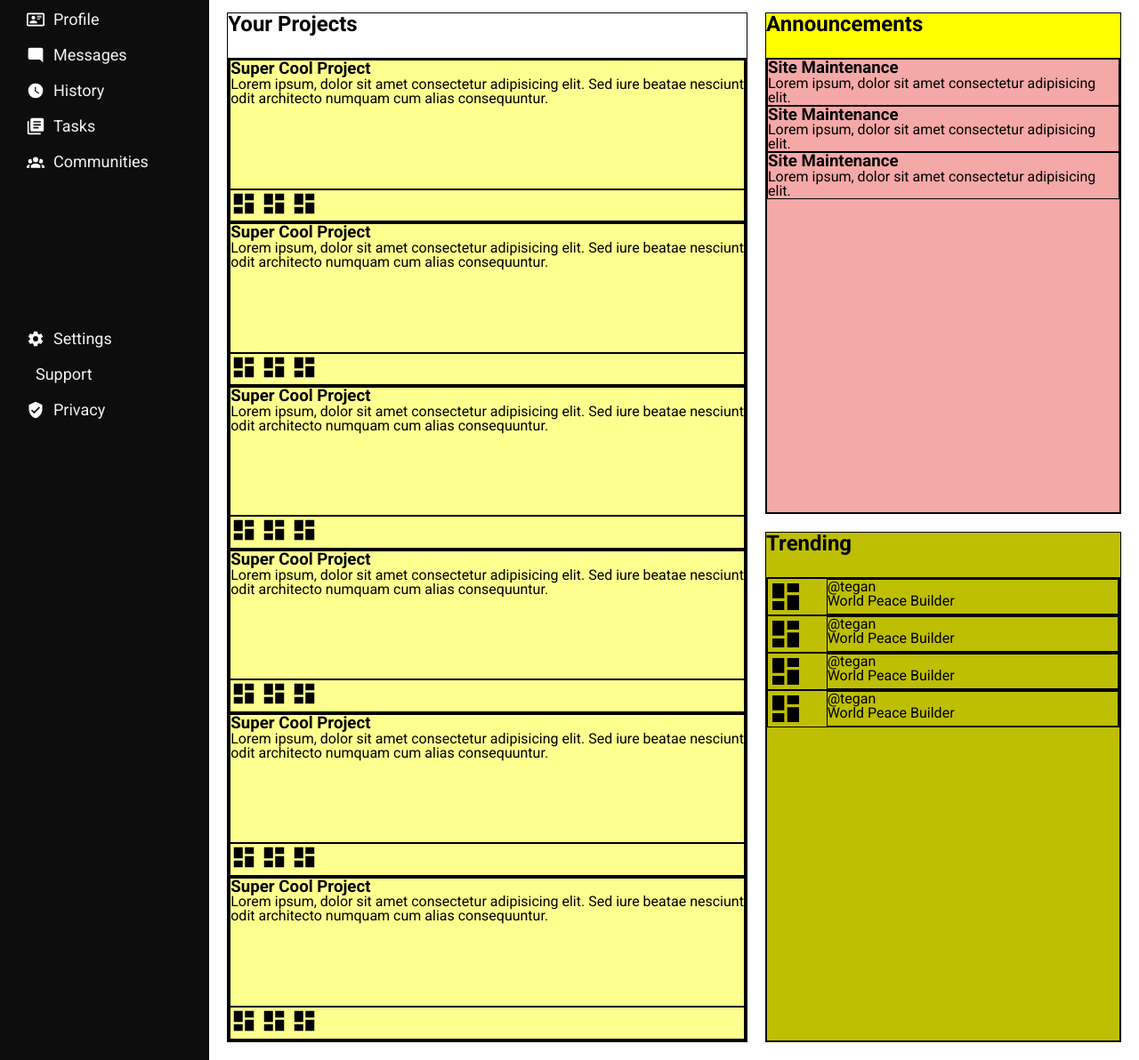
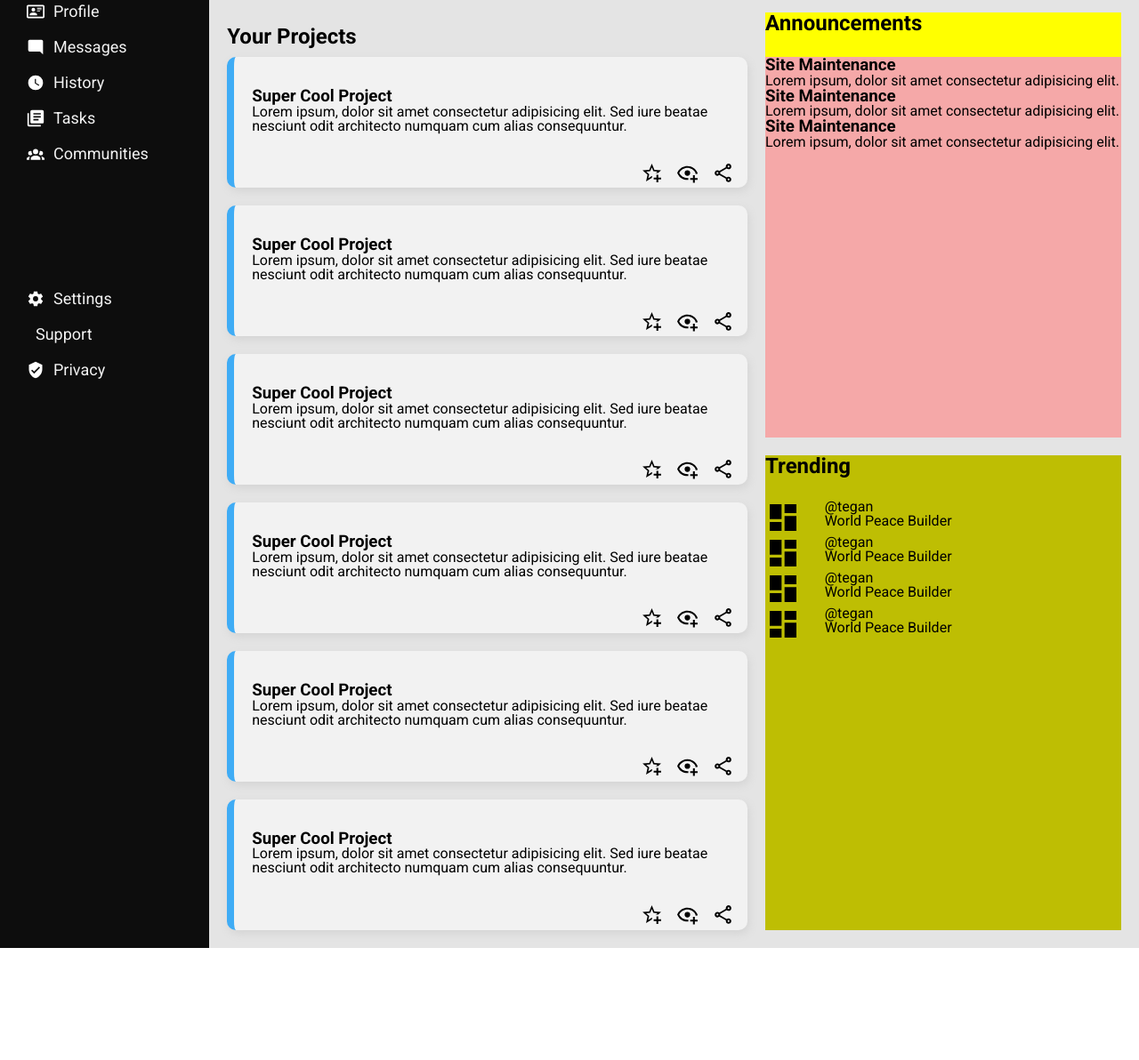
Before and after one commit to ashLuchowa/Odin_Dashboard, a plain HTML site: page index.html in a window 1280 px wide. Shown: the part 160-1352 px from the top of the page at 89% size. After the commit the page ends 1226 px from the top, so only its background shows below. Drawn offline with Linux system fonts and the light colour scheme.

Commit message:
Enhance main-content visual

```diff
--- a/index.html
+++ b/index.html
@@ -131,9 +131,9 @@
                             <p>Lorem ipsum, dolor sit amet consectetur adipisicing elit. Sed iure beatae nesciunt odit architecto numquam cum alias consequuntur.</p>
                         </div> <!-- project-card-text -->
                         <div class="project-card-btn">
-                            <button><img src="./img/view-dashboard.svg" alt="card-pic" height="30px"></button>
-                            <button><img src="./img/view-dashboard.svg" alt="card-pic" height="30px"></button>
-                            <button><img src="./img/view-dashboard.svg" alt="card-pic" height="30px"></button>
+                            <button><img src="./img/star-plus-outline.svg" alt="card-pic"></button>
+                            <button><img src="./img/eye-plus-outline.svg" alt="card-pic"></button>
+                            <button><img src="./img/share-variant-outline.svg" alt="card-pic"></button>
                         </div> <!-- project-card-btn -->
                     </div> <!-- project-card -->
 
@@ -143,9 +143,9 @@
                             <p>Lorem ipsum, dolor sit amet consectetur adipisicing elit. Sed iure beatae nesciunt odit architecto numquam cum alias consequuntur.</p>
                         </div> <!-- project-card-text -->
                         <div class="project-card-btn">
-                            <button><img src="./img/view-dashboard.svg" alt="card-pic" height="30px"></button>
-                            <button><img src="./img/view-dashboard.svg" alt="card-pic" height="30px"></button>
-                            <button><img src="./img/view-dashboard.svg" alt="card-pic" height="30px"></button>
+                            <button><img src="./img/star-plus-outline.svg" alt="card-pic"></button>
+                            <button><img src="./img/eye-plus-outline.svg" alt="card-pic"></button>
+                            <button><img src="./img/share-variant-outline.svg" alt="card-pic"></button>
                         </div> <!-- project-card-btn -->
                     </div> <!-- project-card -->
 
@@ -155,9 +155,9 @@
                             <p>Lorem ipsum, dolor sit amet consectetur adipisicing elit. Sed iure beatae nesciunt odit architecto numquam cum alias consequuntur.</p>
                         </div> <!-- project-card-text -->
                         <div class="project-card-btn">
-                            <button><img src="./img/view-dashboard.svg" alt="card-pic" height="30px"></button>
-                            <button><img src="./img/view-dashboard.svg" alt="card-pic" height="30px"></button>
-                            <button><img src="./img/view-dashboard.svg" alt="card-pic" height="30px"></button>
+                            <button><img src="./img/star-plus-outline.svg" alt="card-pic"></button>
+                            <button><img src="./img/eye-plus-outline.svg" alt="card-pic"></button>
+                            <button><img src="./img/share-variant-outline.svg" alt="card-pic"></button>
                         </div> <!-- project-card-btn -->
                     </div> <!-- project-card -->
 
@@ -167,9 +167,9 @@
                             <p>Lorem ipsum, dolor sit amet consectetur adipisicing elit. Sed iure beatae nesciunt odit architecto numquam cum alias consequuntur.</p>
                         </div> <!-- project-card-text -->
                         <div class="project-card-btn">
-                            <button><img src="./img/view-dashboard.svg" alt="card-pic" height="30px"></button>
-                            <button><img src="./img/view-dashboard.svg" alt="card-pic" height="30px"></button>
-                            <button><img src="./img/view-dashboard.svg" alt="card-pic" height="30px"></button>
+                            <button><img src="./img/star-plus-outline.svg" alt="card-pic"></button>
+                            <button><img src="./img/eye-plus-outline.svg" alt="card-pic"></button>
+                            <button><img src="./img/share-variant-outline.svg" alt="card-pic"></button>
                         </div> <!-- project-card-btn -->
                     </div> <!-- project-card -->
 
@@ -179,9 +179,9 @@
                             <p>Lorem ipsum, dolor sit amet consectetur adipisicing elit. Sed iure beatae nesciunt odit architecto numquam cum alias consequuntur.</p>
                         </div> <!-- project-card-text -->
                         <div class="project-card-btn">
-                            <button><img src="./img/view-dashboard.svg" alt="card-pic" height="30px"></button>
-                            <button><img src="./img/view-dashboard.svg" alt="card-pic" height="30px"></button>
-                            <button><img src="./img/view-dashboard.svg" alt="card-pic" height="30px"></button>
+                            <button><img src="./img/star-plus-outline.svg" alt="card-pic"></button>
+                            <button><img src="./img/eye-plus-outline.svg" alt="card-pic"></button>
+                            <button><img src="./img/share-variant-outline.svg" alt="card-pic"></button>
                         </div> <!-- project-card-btn -->
                     </div> <!-- project-card -->
 
@@ -191,9 +191,9 @@
                             <p>Lorem ipsum, dolor sit amet consectetur adipisicing elit. Sed iure beatae nesciunt odit architecto numquam cum alias consequuntur.</p>
                         </div> <!-- project-card-text -->
                         <div class="project-card-btn">
-                            <button><img src="./img/view-dashboard.svg" alt="card-pic" height="30px"></button>
-                            <button><img src="./img/view-dashboard.svg" alt="card-pic" height="30px"></button>
-                            <button><img src="./img/view-dashboard.svg" alt="card-pic" height="30px"></button>
+                            <button><img src="./img/star-plus-outline.svg" alt="card-pic" ></button>
+                            <button><img src="./img/eye-plus-outline.svg" alt="card-pic"></button>
+                            <button><img src="./img/share-variant-outline.svg" alt="card-pic"></button>
                         </div> <!-- project-card-btn -->
                     </div> <!-- project-card -->
                 </div>
--- a/main.css
+++ b/main.css
@@ -25,7 +25,8 @@ button {
     --sub-color: #EDF24B;
     --sub-color-2: #203F59;
     --text-color-main: #F2F2F2;
-    --main-color-light: rgb(212, 212, 212);
+    --main-color-light: rgb(228, 228, 228);
+    --main-color-3: #3facf5;
 }
 
 /* -------------------- SIDEBAR GRID -------------------- */
@@ -98,7 +99,7 @@ header {
     display: grid;
     grid-template-columns: 1fr 1fr;
     grid-template-rows: 80px 1fr;
-    border-bottom: 1px solid rgb(212, 212, 212);
+    border-bottom: 1px solid #c4c4c4;
 }
 
 .header-search {
@@ -194,12 +195,12 @@ header {
 }
 
 /* -------------------- CONTENT GRID -------------------- */
-.main-content div {
+/* .main-content div {
     border: 1px solid black;
-}
+} */
 
 .main-content {
-    background-color: white;
+    background-color: var(--main-color-light);
     display: grid;
     grid-template-columns: 3fr minmax(400px, 1fr);
     padding: 20px;
@@ -209,11 +210,12 @@ header {
 .main-content-container {
     grid-row: 1 / 3;
     display: grid;
-    grid-template-rows: 50px 1fr;
+    grid-template-rows: 35px 1fr;
+    padding-top: 15px;
 }
 
 .projects {
-    background-color: rgb(253, 255, 142);
+    gap: 20px;
     grid-column: 1 / 2;
     grid-row: 2 / 3;
     display: grid;
@@ -221,8 +223,29 @@ header {
 }
 
 .project-card {
+    background-color: var(--text-color-main);
     display: grid;
     grid-template-rows: 4fr 1fr;
+    border-radius: 10px;
+    border-left: 8px solid var(--main-color-3);
+    box-shadow: 2px 4px 10px #d4d4d4;
+}
+
+.project-card-text {
+    padding: 35px 40px 30px 20px;
+}
+
+.project-card-btn {
+    display: flex;
+    justify-content: right;
+}
+
+.project-card-btn button {
+    margin-right: 15px;
+}
+
+.project-card-btn img {
+    height: 25px;
 }
 
 /* ----- Cards ----- */
```
Also changed, not shown: img/eye-plus-outline.svg (added), img/share-variant-outline.svg (added), img/star-plus-outline.svg (added).
